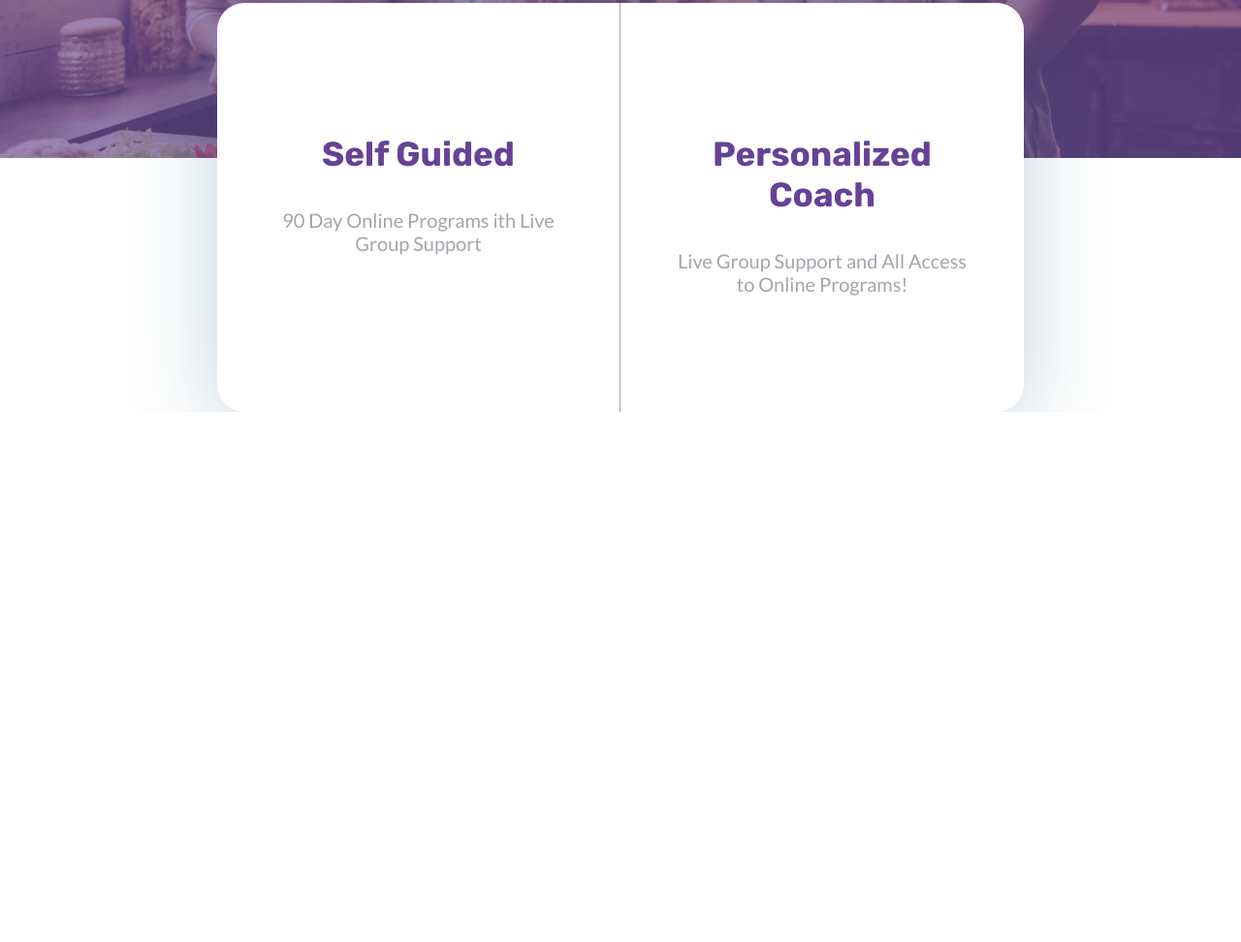
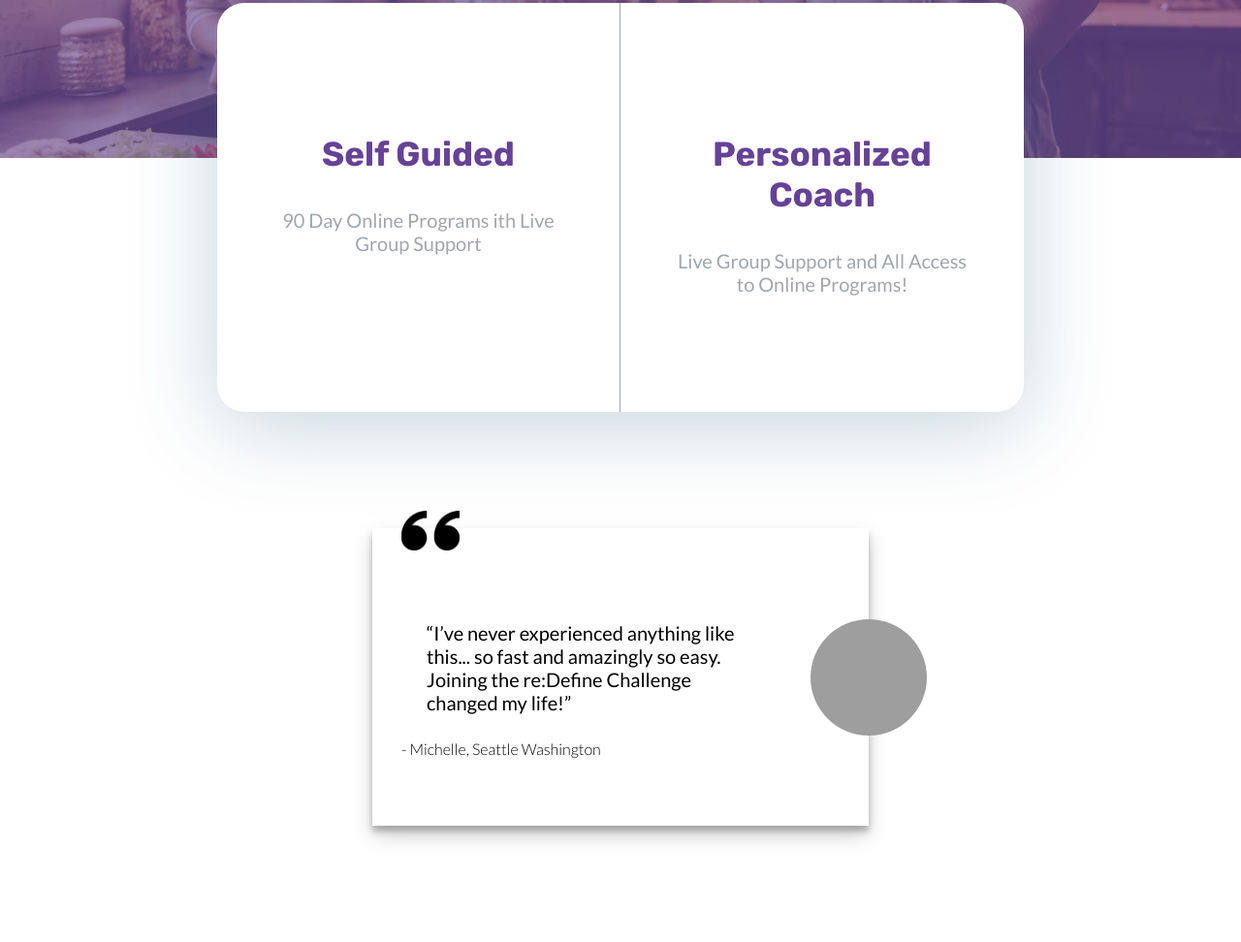
Before and after one commit to teddyotieno/redefine-gatsby, a Gatsby site: page / in a window 1280 px wide. Shown: the part 637-1609 px from the top of the page at 97% size. Before the commit the page ends 1062 px from the top, so only its background shows below. Built offline with nearby package versions, Linux system fonts and the light colour scheme; Gatsby itself is replaced by a stand-in of ours; grey boxes are pictures that could not be loaded.

Commit message:
add testimonial container

```diff
--- a/src/components/layout.js
+++ b/src/components/layout.js
@@ -35,7 +35,7 @@ export default ({ children }) => (
     ></Global>
     <Global
       styles={css`
-        @import url("https://fonts.googleapis.com/css?family=Lato|Rubik:500,700&display=swap");
+        @import url("https://fonts.googleapis.com/css?family=Lato:300,400|Rubik:500,700&display=swap");
         h1,
         h2,
         h3,
@@ -46,6 +46,9 @@ export default ({ children }) => (
         }
         h3 {
           font-size: 3.5rem;
+        }
+        h4 {
+          font-size: 2rem;
         }
         a,
         button,
--- a/src/pages/index.js
+++ b/src/pages/index.js
@@ -3,6 +3,7 @@ import styled from "@emotion/styled"
 import theme from "../components/theme"
 import Layout from "../components/layout"
 import HeroImage from "../images/family_cooking.jpg"
+import RightQuote from "../images/right-quotespng.png"
 
 const HomepageHeroContainer = styled.div`
   height: calc(100vh - 72px);
@@ -56,7 +57,7 @@ const PricingPlan = styled.div`
 const TestimonialContainer = styled.div`
   display: flex;
   justify-content: center;
-  padding-top: 40px;
+  padding: 120px 0;
 `
 
 const Testimonial = styled.div`
@@ -64,6 +65,32 @@ const Testimonial = styled.div`
   padding: 70px 90px 70px 30px;
   flex-basis: 40%;
   box-shadow: 0 10px 20px rgba(0, 0, 0, 0.19), 0 6px 6px rgba(0, 0, 0, 0.23);
+  h4 {
+    font-family: "Lato", sans-serif;
+    font-weight: 400;
+    margin: 1.3em;
+  }
+  p {
+    font-family: "Lato", sans-serif;
+    font-weight: 300;
+  }
+  .right-quote {
+    position: absolute;
+    top: -18px;
+    width: 60px;
+    height: auto;
+  }
+  .avatar {
+    background: url("https://www.gravatar.com/avatar/205e460b479e2e5b48aec07710c08d50?s=120");
+    position: absolute;
+    top: 50%;
+    margin-top: -60px;
+    right: 0;
+    margin-right: -60px;
+    width: 120px;
+    height: 120px;
+    border-radius: 50%;
+  }
 `
 
 const IndexPage = () => (
@@ -83,6 +110,18 @@ const IndexPage = () => (
         </PricingPlan>
       </PricingPlansList>
     </PricingPlansContainer>
+    <TestimonialContainer>
+      <Testimonial>
+        <img className="right-quote" src={RightQuote}></img>
+        <h4>
+          {" "}
+          “I’ve never experienced anything like this... so fast and amazingly so
+          easy. Joining the re:Define Challenge changed my life!”
+        </h4>
+        <p>- Michelle, Seattle Washington</p>
+        <div className="avatar"></div>
+      </Testimonial>
+    </TestimonialContainer>
   </Layout>
 )
 
```
Also changed, not shown: src/images/reDefine_Logo_Color.png (added), src/images/right-quotespng.png (added).
